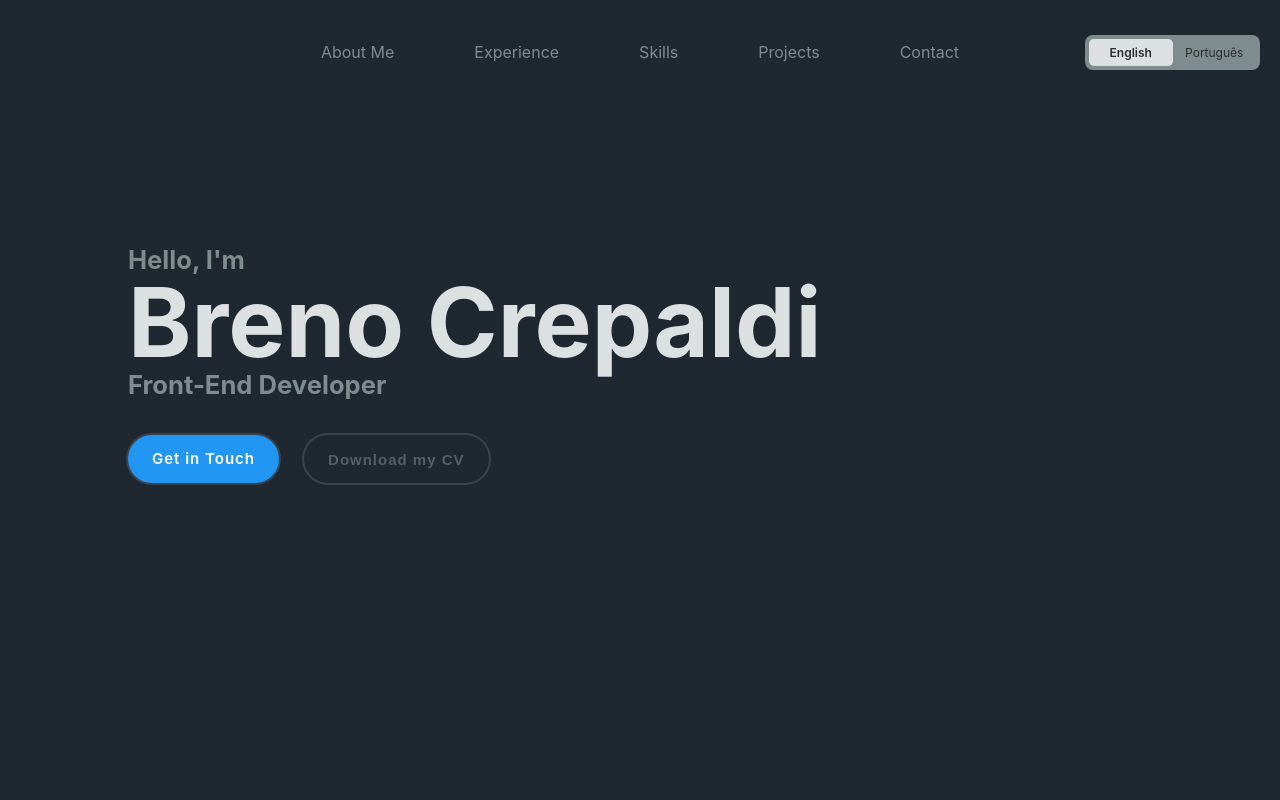
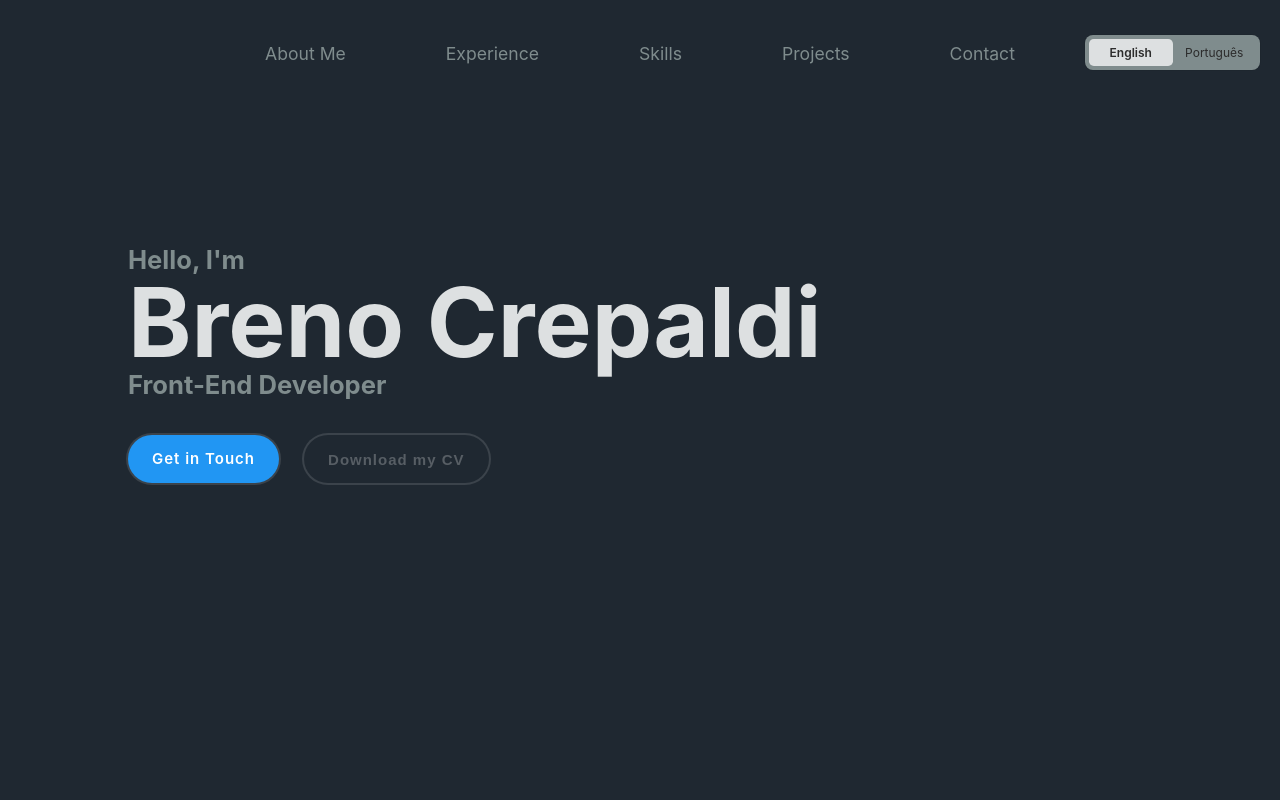
Before and after one commit to brenocrepaldi/portfolio, a React (Vite) app: page / in a window 1280 px wide. Shown: the top 800 px of the page. Built offline with nearby package versions, Linux system fonts and the light colour scheme.

Commit message:
Refactor navbar style

```diff
--- a/src/assets/css/global.css
+++ b/src/assets/css/global.css
@@ -36,45 +36,6 @@ p {
 	color: var(--text-light-color);
 }
 
-/* a {
-	color: var(--accent-color);
-	text-decoration: none;
-	transition: color var(--transition-duration);
-}
-
-a:hover {
-	color: var(--secondary-color);
-} */
-
-/*
-button {
-	background-color: var(--primary-color);
-	color: var(--background-color);
-	border: none;
-	padding: 0.5em 1em;
-	border-radius: var(--border-radius);
-	cursor: pointer;
-	transition: background-color var(--transition-duration);
-}
-
-button:hover {
-	background-color: var(--secondary-color);
-} */
-
-/* input,
-textarea {
-	border: 1px solid #ccc;
-	padding: 0.5em;
-	border-radius: var(--border-radius);
-	width: 100%;
-} */
-
-.container {
-	max-width: 1200px;
-	margin: 0 auto;
-	padding: 0 1em;
-}
-
 /* Styling the scroll bar */
 ::-webkit-scrollbar {
 	width: 12px;
--- a/src/components/header/navbar/Navbar.tsx
+++ b/src/components/header/navbar/Navbar.tsx
@@ -4,8 +4,8 @@ import "./Navbar.css";
 
 export function Navbar({ navbar }: { navbar: NavbarProps[] }) {
 	const navItems = navbar.map(({ href, title }, index) => (
-		<a key={index} href={`#${href}`} className="navbar-item">
-			<p>{title}</p>
+		<a key={index} href={`#${href}`}>
+			<p className="navbar-item">{title}</p>
 		</a>
 	));
 
--- a/src/components/header/navbar/navbar.css
+++ b/src/components/header/navbar/navbar.css
@@ -3,29 +3,36 @@
 	display: flex;
 	align-items: center;
 	justify-content: center;
-	gap: 80px;
-	flex-wrap: wrap; /* Ensures items wrap on smaller screens */
+	gap: 100px;
+}
+
+a {
+	text-decoration: none;
 }
 
 .navbar-item {
 	text-decoration: none;
-	color: inherit; /* Ensure text inherits color from parent */
-	font-size: 1rem; /* Adjust font size for better readability */
+	font-size: 1.1rem;
+	transition: all 400ms ease-in-out;
+}
+
+.navbar-item:hover {
+	color: #c8cdcd;
 }
 
 @media (max-width: 768px) {
 	.navbar-container {
-		gap: 40px; /* Reduce gap for medium screens */
+		gap: 40px;
 	}
 }
 
 @media (max-width: 480px) {
 	.navbar-container {
-		flex-direction: column; /* Stack items vertically on small screens */
-		gap: 20px; /* Further reduce gap for small screens */
+		flex-direction: column;
+		gap: 20px;
 	}
 
 	.navbar-item {
-		font-size: 0.9rem; /* Adjust font size for small screens */
+		font-size: 0.9rem;
 	}
 }
```
